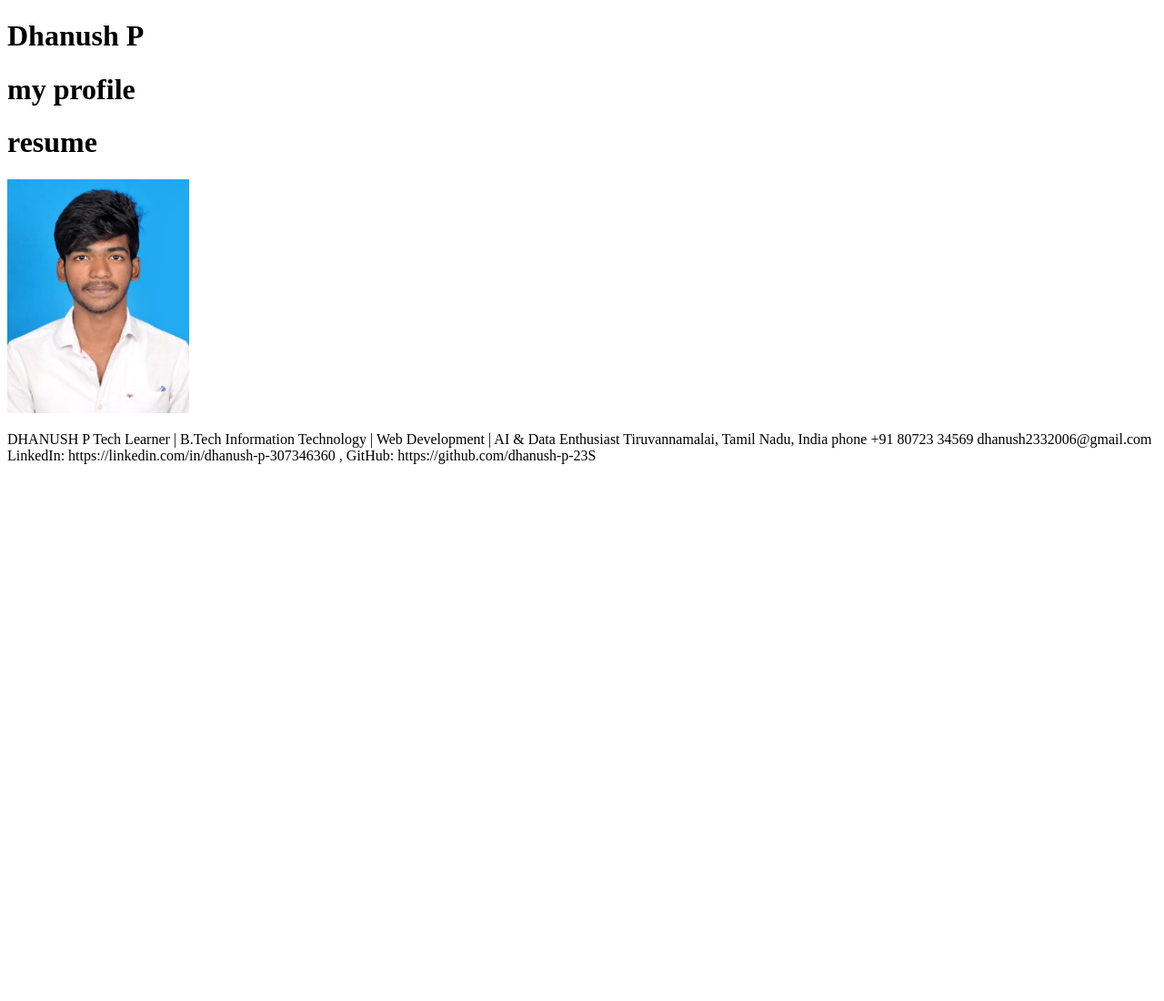
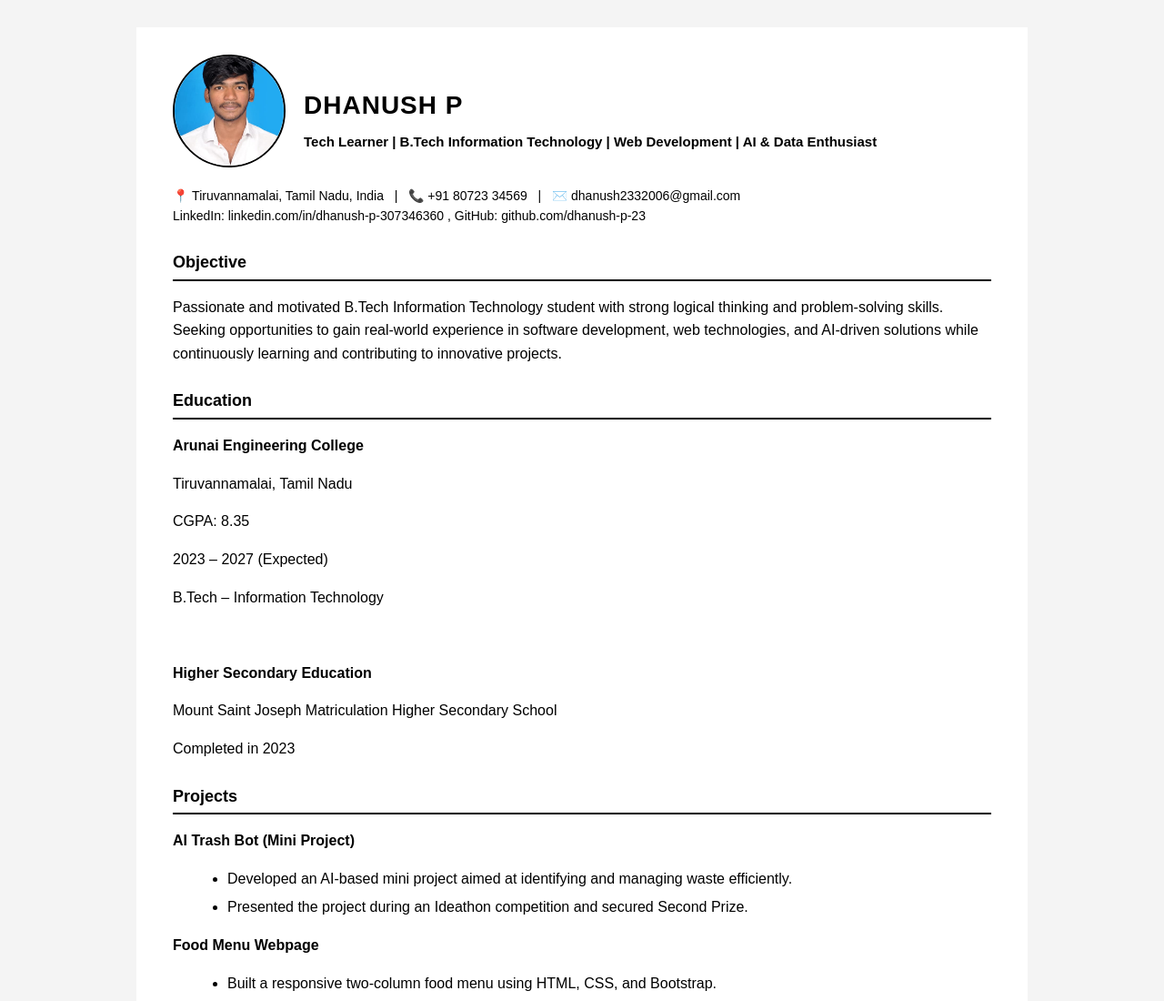
Before and after one commit to dhanush-p-23/first_project, a plain HTML site: page index.html in a window 1280 px wide. Shown: the top 1100 px of the page at 91% size. Before the commit the page ends 800 px from the top, so only its background shows below. Drawn offline with Linux system fonts and the light colour scheme.

Commit message:
added a new code

```diff
--- a/index.html
+++ b/index.html
@@ -1,18 +1,166 @@
 <!DOCTYPE html>
 <html lang="en">
 <head>
-    <meta charset="UTF-8">
-    <meta name="viewport" content="width=device-width, initial-scale=1.0">
-    <title>MR_Blue_23</title>
+    <meta charset="UTF-8" />
+    <meta name="viewport" content="width=device-width, initial-scale=1.0" />
+    <title>Dhanush P - Resume</title>
+    <style>
+        body {
+            font-family: Arial, Helvetica, sans-serif;
+            background: #f4f4f4;
+            margin: 0;
+            padding: 0;
+        }
+        .resume {
+            max-width: 900px;
+            margin: 30px auto;
+            background: #ffffff;
+            padding: 30px 40px;
+            color: #000;
+            line-height: 1.6;
+        }
+        h1 {
+            margin-bottom: 5px;
+            font-size: 28px;
+            letter-spacing: 1px;
+        }
+        h2 {
+            font-size: 18px;
+            margin-top: 25px;
+            border-bottom: 2px solid #000;
+            padding-bottom: 4px;
+        }
+        .subtitle {
+            font-weight: bold;
+            font-size: 15px;
+        }
+        .contact {
+            font-size: 14px;
+            margin-top: 8px;
+        }
+        .contact a {
+            color: #000;
+            text-decoration: none;
+        }
+        .section {
+            margin-top: 20px;
+        }
+        .edu-title {
+            font-weight: bold;
+        }
+        ul {
+            margin: 8px 0 8px 20px;
+        }
+        li {
+            margin-bottom: 6px;
+        }
+        .skills p {
+            margin: 4px 0;
+        }
+        .two-col {
+            display: flex;
+            justify-content: space-between;
+            flex-wrap: wrap;
+        }
+        .two-col div {
+            width: 48%;
+        }
+        @media (max-width: 600px) {
+            .two-col div {
+                width: 100%;
+            }
+        }
+    </style>
 </head>
 <body>
-    <h1>Dhanush P</h1>
-    <h1>my profile</h1>
-    <h1>resume</h1>
-    <img width="200px" src="profile.jpg" alt="">
-    <p>DHANUSH P
-Tech Learner | B.Tech Information Technology | Web Development | AI & Data Enthusiast
- Tiruvannamalai, Tamil Nadu, India phone +91 80723 34569 dhanush2332006@gmail.com
-LinkedIn: https://linkedin.com/in/dhanush-p-307346360 , GitHub: https://github.com/dhanush-p-23S</p>
+    <div class="resume">
+        <div style="display:flex; align-items:center; gap:20px; margin-bottom:20px;">
+            <img src="profile.jpg" alt="Profile Image" style="width:120px; height:120px; border-radius:50%; object-fit:cover; border:2px solid #000;" />
+            <div>
+        <h1>DHANUSH P</h1>
+        <div class="subtitle">Tech Learner | B.Tech Information Technology | Web Development | AI & Data Enthusiast</div>
+        </div>
+        </div>
+        <div class="contact">
+            📍 Tiruvannamalai, Tamil Nadu, India &nbsp; | &nbsp;
+            📞 +91 80723 34569 &nbsp; | &nbsp;
+            ✉️ dhanush2332006@gmail.com<br />
+            LinkedIn: <a href="https://linkedin.com/in/dhanush-p-307346360" target="_blank">linkedin.com/in/dhanush-p-307346360</a> ,
+            GitHub: <a href="https://github.com/dhanush-p-23" target="_blank">github.com/dhanush-p-23</a>
+        </div>
+
+        <div class="section">
+            <h2>Objective</h2>
+            <p>
+                Passionate and motivated B.Tech Information Technology student with strong logical thinking and
+                problem-solving skills. Seeking opportunities to gain real-world experience in software development,
+                web technologies, and AI-driven solutions while continuously learning and contributing to innovative
+                projects.
+            </p>
+        </div>
+
+        <div class="section">
+            <h2>Education</h2>
+            <p class="edu-title">Arunai Engineering College</p>
+            <p>Tiruvannamalai, Tamil Nadu</p>
+            <p>CGPA: 8.35</p>
+            <p>2023 – 2027 (Expected)</p>
+            <p>B.Tech – Information Technology</p>
+
+            <br />
+
+            <p class="edu-title">Higher Secondary Education</p>
+            <p>Mount Saint Joseph Matriculation Higher Secondary School</p>
+            <p>Completed in 2023</p>
+        </div>
+
+        <div class="section">
+            <h2>Projects</h2>
+            <p class="edu-title">AI Trash Bot (Mini Project)</p>
+            <ul>
+                <li>Developed an AI-based mini project aimed at identifying and managing waste efficiently.</li>
+                <li>Presented the project during an Ideathon competition and secured Second Prize.</li>
+            </ul>
+
+            <p class="edu-title">Food Menu Webpage</p>
+            <ul>
+                <li>Built a responsive two-column food menu using HTML, CSS, and Bootstrap.</li>
+                <li>Implemented clean layout and responsive design principles.</li>
+            </ul>
+        </div>
+
+        <div class="section">
+            <h2>Strengths</h2>
+            <ul>
+                <li>Strong analytical and problem-solving skills</li>
+                <li>Quick learner and adaptable to new technologies</li>
+                <li>Good communication and teamwork abilities</li>
+                <li>Curious and innovation-driven mindset</li>
+            </ul>
+        </div>
+
+        <div class="section skills">
+            <h2>Technical Skills</h2>
+            <p><strong>Programming Languages:</strong> Python, Java</p>
+            <p><strong>Web Technologies:</strong> HTML, CSS, Bootstrap</p>
+            <p><strong>Concepts:</strong> Object-Oriented Programming, Problem Solving, Logical Reasoning</p>
+            <p><strong>Tools:</strong> Git, GitHub, VS Code</p>
+        </div>
+
+        <div class="section">
+            <h2>Achievements</h2>
+            <p>Participated in an Ideathon competition during 2nd year. Won Second Prize for the project AI Trash Bot.</p>
+        </div>
+
+        <div class="section">
+            <h2>Activities</h2>
+            <p>Active athlete with balanced involvement in academics and sports.</p>
+        </div>
+
+        <div class="section">
+            <h2>Languages</h2>
+            <p>English, Tamil</p>
+        </div>
+    </div>
 </body>
 </html>
```
